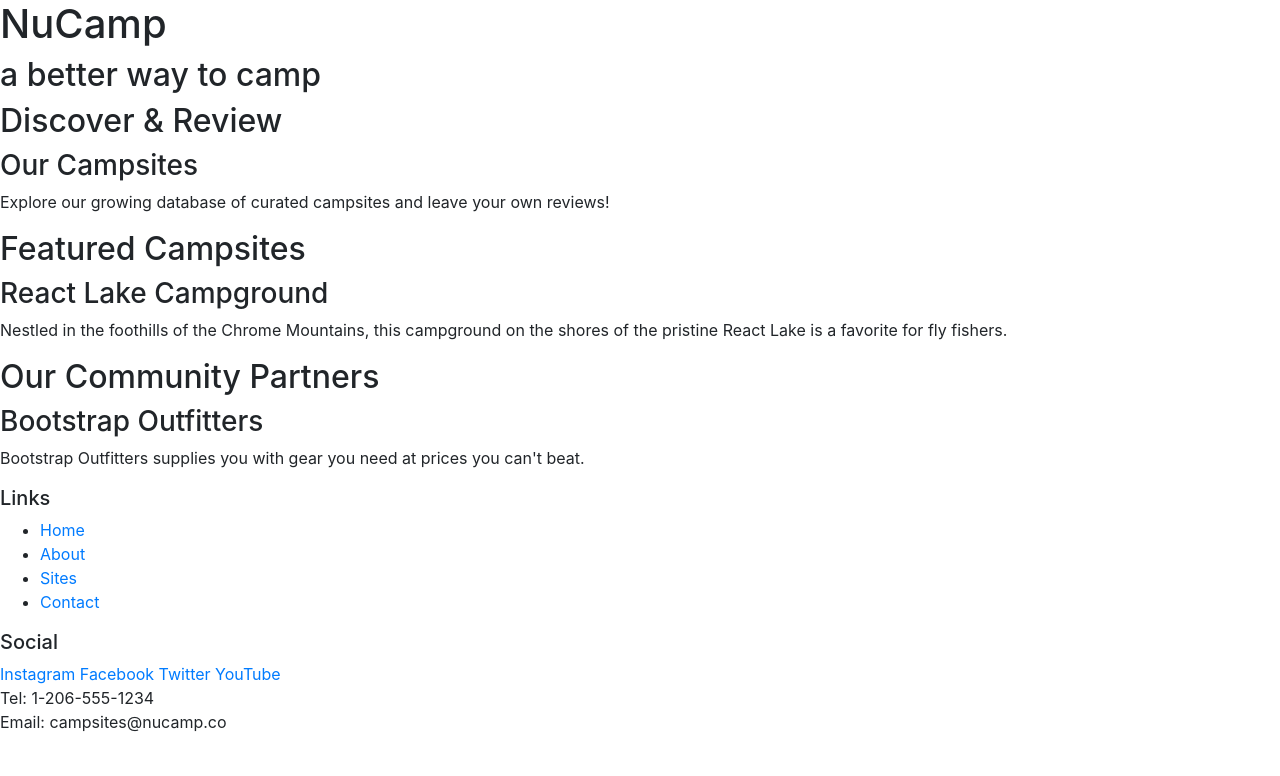
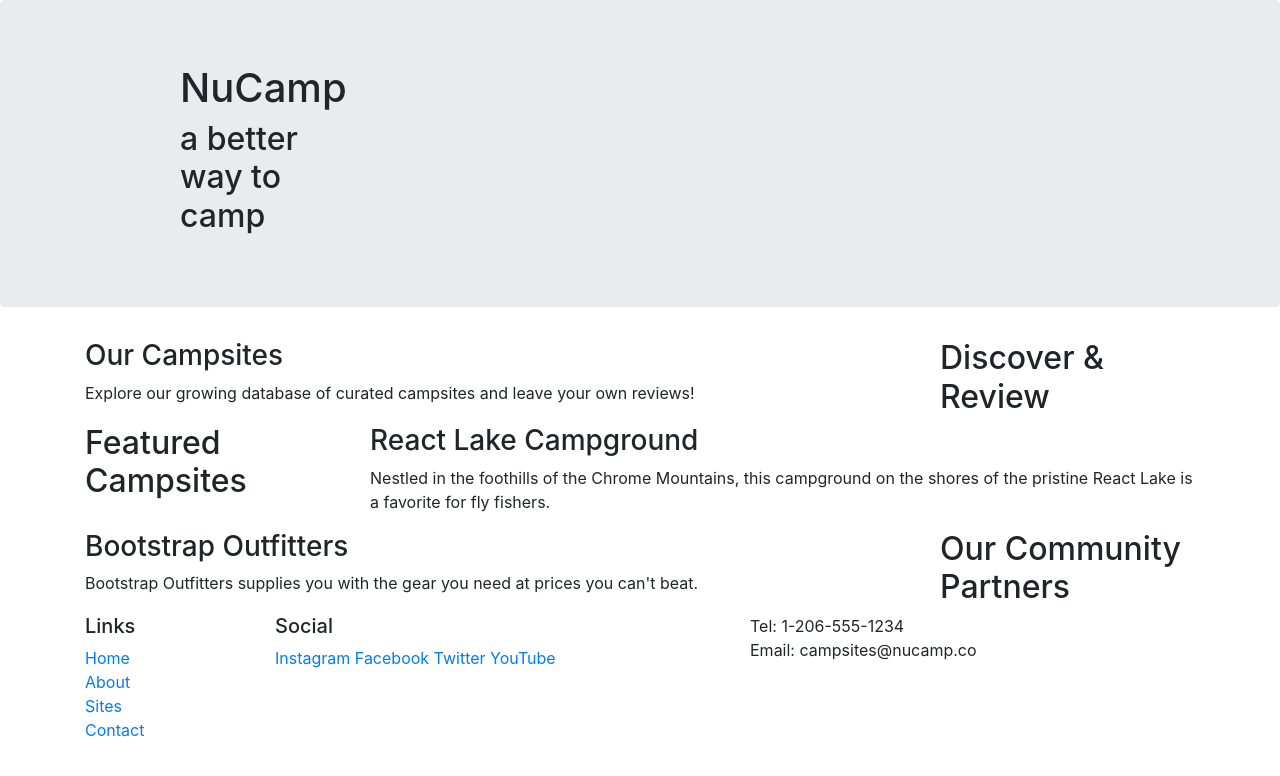
Before and after one commit to sarajmcghee/nucampsite, a website: page index.html in a window 1280 px wide. Drawn offline with nearby package versions, Linux system fonts and the light colour scheme.

Commit message:
Bootstrap Grid

```diff
--- a/index.html
+++ b/index.html
@@ -15,57 +15,79 @@
 <body>
 
     <header>
-        <div>
+        <header class="jumbotron">
+        <div class="container">
+            <div class="row">
+                <div class="col-4 col-sm-2 offset-1">
                     <h1>NuCamp</h1>
                     <h2>a better way to camp</h2>
                 </div>
+            </div>
+        </div>
     </header>
 
-    <div>
+    <div class="container">
+        <div class="row">
+            <div class="col-sm-4 order-sm-last col-md-3">
                 <h2>Discover & Review</h2>
+            </div>
+            <div class="col">
                 <h3>Our Campsites</h3>
                 <p>Explore our growing database of curated campsites and leave your own reviews!</p>
             </div>
+        </div>
 
-    <div>
+        <div class="row">
+            <div class="col-sm-4 col-md-3">
                 <h2>Featured Campsites</h2>
+            </div>
+            <div class="col">
                 <h3>React Lake Campground</h3>
         		<p>Nestled in the foothills of the Chrome Mountains, this campground on the shores of the pristine React Lake is a favorite for fly fishers.</p>
    			</div>
+        </div>
 
-    <div>
+        <div class="row">
+            <div class="col-sm-4 order-sm-last col-md-3">
                 <h2>Our Community Partners</h2>
+            </div>
+            <div class="col">
                 <h3>Bootstrap Outfitters</h3>
-        <p>Bootstrap Outfitters supplies you with gear you need at prices you can't beat.</p>
+        		<p>Bootstrap Outfitters supplies you with the gear you need at prices you can't beat.</p>
+            </div>
+        </div>
     </div>
 
     <footer>
-        <div>
+        <div class="container">
+            <div class="row">
+                <div class="col-4 col-sm-2">
                     <h5>Links</h5>
-            <ul>
+                    <ul class="list-unstyled">
                         <li><a href="#">Home</a></li>
                         <li><a href="#">About</a></li>
                         <li><a href="#">Sites</a></li>
                         <li><a href="#">Contact</a></li>
                     </ul>
                 </div>
-        <div>
+                <div class="col-6 col-sm-5">
                 	<h5>Social</h5>
                     <a href="http://instagram.com/">Instagram</a>
                     <a href="http://facebook.com/">Facebook</a>
                     <a href="http://twitter.com/">Twitter</a>
                     <a href="http://youtube.com/">YouTube</a>
                 </div>
-        <div>
+                <div class="col-sm-4">
                     Tel: 1-206-555-1234<br />
                     Email: campsites@nucamp.co
+                </div>
+           </div>
         </div>
     </footer>
     <!-- jQuery must come first, then Popper.js, then the Bootstrap JavaScript plugins.-->
     <script src="node_modules/jquery/dist/jquery.slim.min.js"></script>
     <script src="node_modules/popper.js/dist/umd/popper.min.js"></script>
     <script src="node_modules/bootstrap/dist/js/bootstrap.min.js"></script>
-
 </body>
 
 </html>
```
Lines whose indentation alone changed are shown as unchanged.
